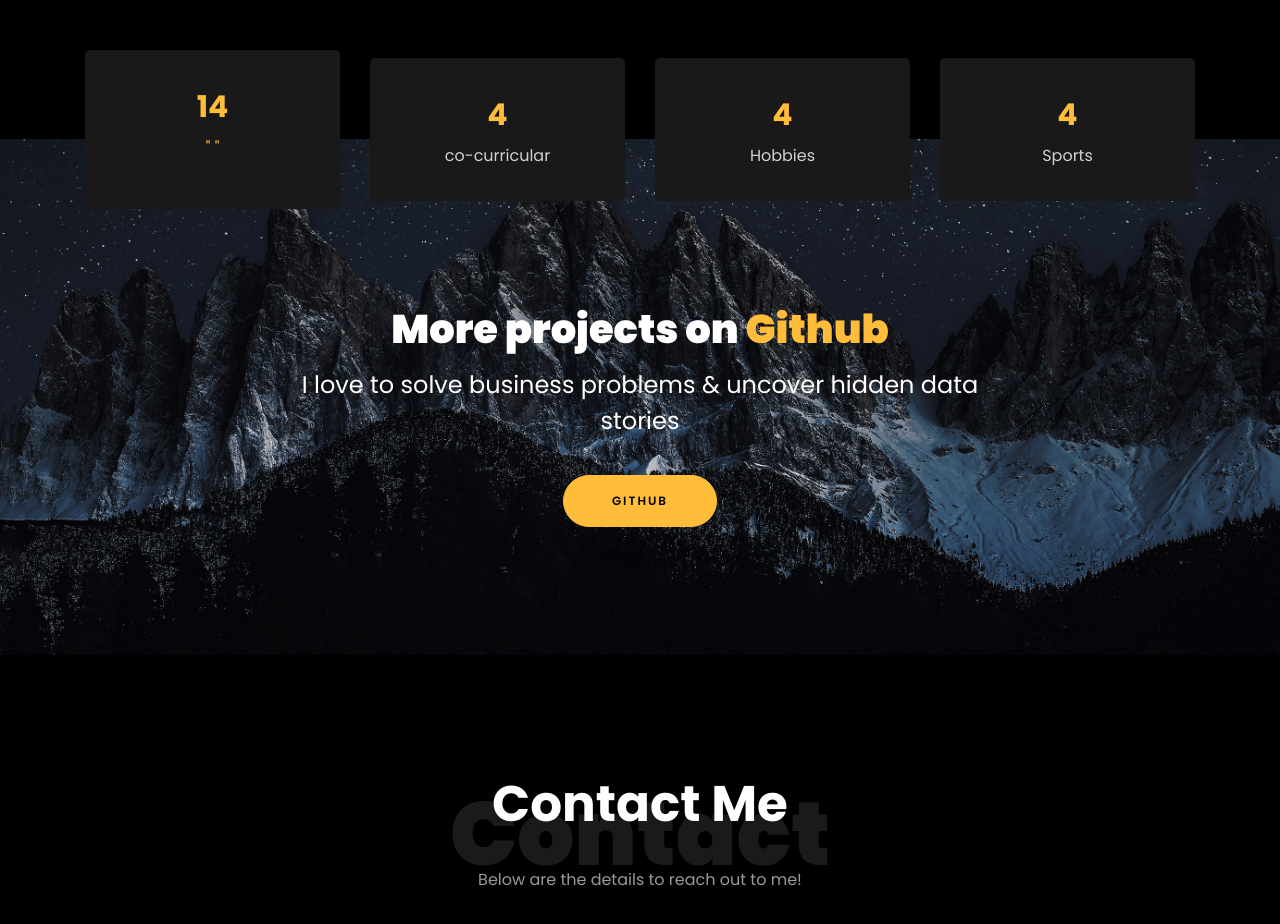
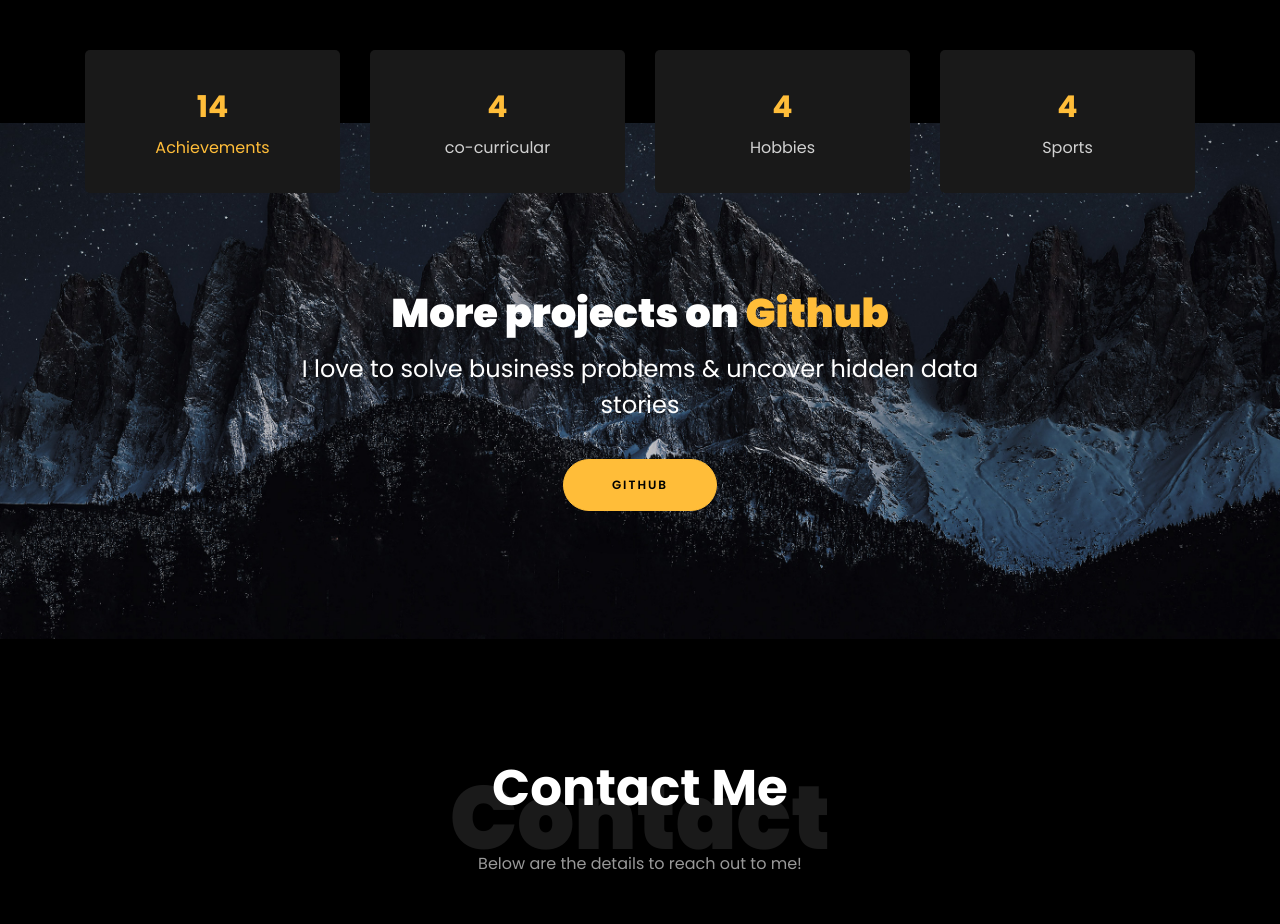
Before and after one commit to PRAJWAL78921/Prajwal.github.io, a plain HTML site: page index.html in a window 1280 px wide. Shown: the part 3380-4304 px from the top of the page. Drawn offline with Linux system fonts and the light colour scheme; files whose address does not match are found by name.

Commit message:
Update index.html

```diff
--- a/index.html
+++ b/index.html
@@ -474,8 +474,8 @@
             <div class="block-18">
               <div class="text">
                 <strong class="number" data-number="15">0</strong>
-                <h8 Achievements</h8>
-		<p><a href="https://drive.google.com/file/d/1KbESAswp2OPhPsNXKTSRISikb3xDtlf_/view?usp=sharing">" "</a></p>
+                <!-- <span>Achievements</span> -->
+		<a href=" https://drive.google.com/drive/folders/1sYS3FKEeXh2Pvahuzo5tQEO8F-kOViau">Achievements</a>
               </div>
             </div>
           </div>
```
